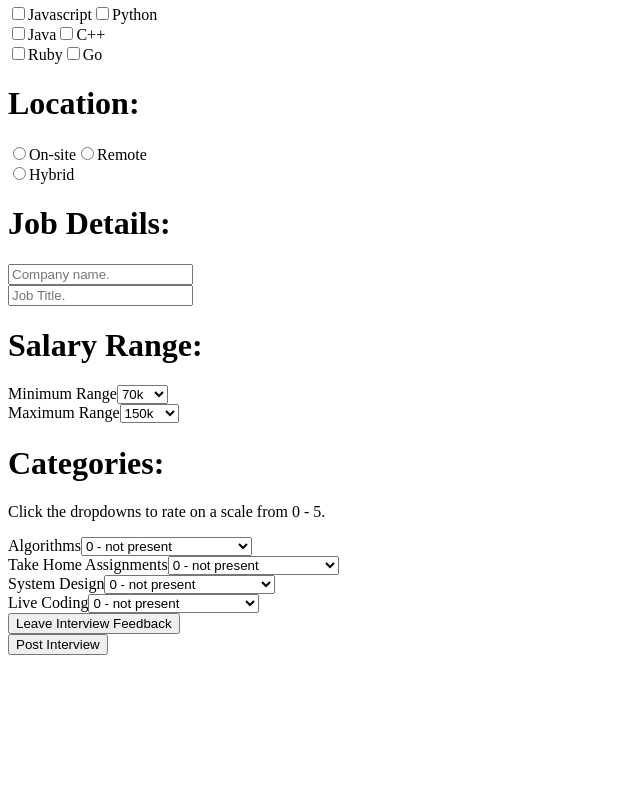
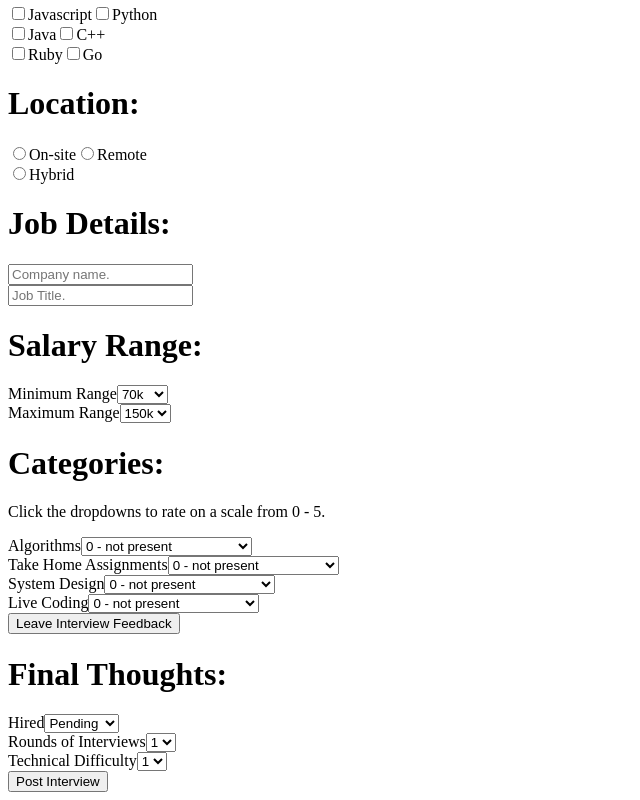
Before and after one commit to jigglyPuffPTRI3/wigglyTuff, a Next.js app: page /postInterview in a window 1280 px wide. Shown: the part 291-1091 px from the top of the page, without its empty margins (0-640 px from the left). Before the commit the page ends 954 px from the top, so only its background shows below. Built offline with nearby package versions, Linux system fonts and the light colour scheme.

Commit message:
Added hired, roudsOfInterviews and technicalDifficulty components to postInterview and confirmed that those fields are populated with the post request.

```diff
--- /dev/null
+++ b/components/postInterview/hired.js
@@ -0,0 +1,23 @@
+export default function Hired({setHired}){
+	return(
+    <div className="px-4">
+      <label
+        htmlFor="hired"
+        className="block text-sm font-medium text-gray-700"
+      >
+        Hired
+      </label>
+      <select
+        id="hired"
+        name="hired"
+        className="block w-full py-2 pl-3 pr-10 mt-1 text-base border-gray-300 rounded-md focus:outline-none focus:ring-indigo-500 focus:border-indigo-500 sm:text-sm"
+        defaultValue=""
+        onChange={(e)=>setHired(e.target.value)}
+      >
+        <option>Pending</option>
+        <option>Hired</option>
+        <option>Rejected</option>
+      </select>
+    </div>
+	)
+}
--- /dev/null
+++ b/components/postInterview/roundsofinterviews.js
@@ -0,0 +1,25 @@
+export default function Rounds({setRoundsOfInterviews}){
+	return(
+    <div className="px-4">
+      <label
+        htmlFor="Rounds of Interviews"
+        className="block text-sm font-medium text-gray-700"
+      >
+        Rounds of Interviews
+      </label>
+      <select
+        id="hired"
+        name="Rounds of Interviews"
+        className="block w-full py-2 pl-3 pr-10 mt-1 text-base border-gray-300 rounded-md focus:outline-none focus:ring-indigo-500 focus:border-indigo-500 sm:text-sm"
+        defaultValue="Pending"
+        onChange={(e)=>setRoundsOfInterviews(parseInt(e.target.value))}
+      >
+        <option>1</option>
+        <option>2</option>
+        <option>3</option>
+        <option>4</option>
+        <option>5</option>
+      </select>
+    </div>
+	)
+}
--- a/components/postInterview/salaryRange.js
+++ b/components/postInterview/salaryRange.js
@@ -40,7 +40,7 @@ export default function Salary({setSalaryRangeLow, setSalaryRangeHigh}) {
         >
           <option value={150}>150k</option>
           <option value={175}>175k</option>
-          <option value={200}>2000k</option>
+          <option value={200}>200k</option>
           <option value={225}>225k</option>
           <option value={250}>250k</option>
           <option value={275}>275k</option>
--- /dev/null
+++ b/components/postInterview/technicalDifficulty.js
@@ -0,0 +1,25 @@
+export default function TechnicalDifficulty({setTechnicalDifficulty}){
+	return(
+    <div className="px-4">
+      <label
+        htmlFor="Rounds of Interviews"
+        className="block text-sm font-medium text-gray-700"
+      >
+        Technical Difficulty
+      </label>
+      <select
+        id="technical-difficulty"
+        name="Technical Difficulty"
+        className="block w-full py-2 pl-3 pr-10 mt-1 text-base border-gray-300 rounded-md focus:outline-none focus:ring-indigo-500 focus:border-indigo-500 sm:text-sm"
+        defaultValue="1"
+        onChange={(e)=>setTechnicalDifficulty(parseInt(e.target.value))}
+      >
+        <option>1</option>
+        <option>2</option>
+        <option>3</option>
+        <option>4</option>
+        <option>5</option>
+      </select>
+    </div>
+	)
+}
--- a/pages/postInterview.js
+++ b/pages/postInterview.js
@@ -9,6 +9,9 @@ import Languages from '../components/postInterview/languages';
 import Location from '../components/postInterview/location';
 import Salary from '../components/postInterview/salaryRange';
 import Feedback from '../components/postInterview/feedback';
+import Hired from '../components/postInterview/hired';
+import Rounds from '../components/postInterview/roundsofinterviews';
+import TechnicalDifficulty from '../components/postInterview/technicalDifficulty'
 
 export default function PostInterview() {
   const router = useRouter();
@@ -24,11 +27,14 @@ export default function PostInterview() {
   const [languages, setLanguages] = useState([])
   const [salaryRangeLow, setSalaryRangeLow] = useState(70)
   const [salaryRangeHigh, setSalaryRangeHigh] = useState(150)
+  const [hired, setHired] = useState('pending')
+  const [roundsOfInterviews, setRoundsOfInterviews]=useState(1)
+  const [technicalDifficulty, setTechnicalDifficulty] = useState(0)
 
   const handleSubmit = (e) => {
     e.preventDefault();
     axios
-      .post('/api/addReview', { jobType, officePolicy, company, jobTitle, salaryRangeLow, salaryRangeHigh, content, algorithms, systemDesign, takeHome, liveCoding, languages })
+      .post('/api/addReview', { jobType, officePolicy, company, jobTitle, salaryRangeLow, salaryRangeHigh, content, algorithms, systemDesign, takeHome, liveCoding, languages, hired, roundsOfInterviews, technicalDifficulty })
       .then((newInterview) => {
         console.log('newInterview', newInterview);
         router.push('/');
@@ -60,8 +66,21 @@ export default function PostInterview() {
       </div>
           <Categories algorithms={algorithms} setAlgorithms={setAlgorithms} takeHome={takeHome} setTakeHome={setTakeHome} systemDesign={systemDesign} setSystemDesign={setSystemDesign} liveCoding={liveCoding} setLiveCoding={setLiveCoding}/>
           <Feedback content={content} setContent={setContent}/>
+
+
         </div>
+
+
+        <div className="flex mt-4">
+        <h1 className="flex items-center w-1/4 text-3xl">Final Thoughts:</h1>
+        <div className="flex w-full py-4 mt-2 justify-evenly">
+            <div><Hired setHired={setHired}/></div>
+            <div><Rounds setRoundsOfInterviews={setRoundsOfInterviews}/></div>
+            <div><TechnicalDifficulty setTechnicalDifficulty={setTechnicalDifficulty}/></div>
+          </div>
       </div>
+      </div>
+
       <div>
         <button
           type="button"
```
